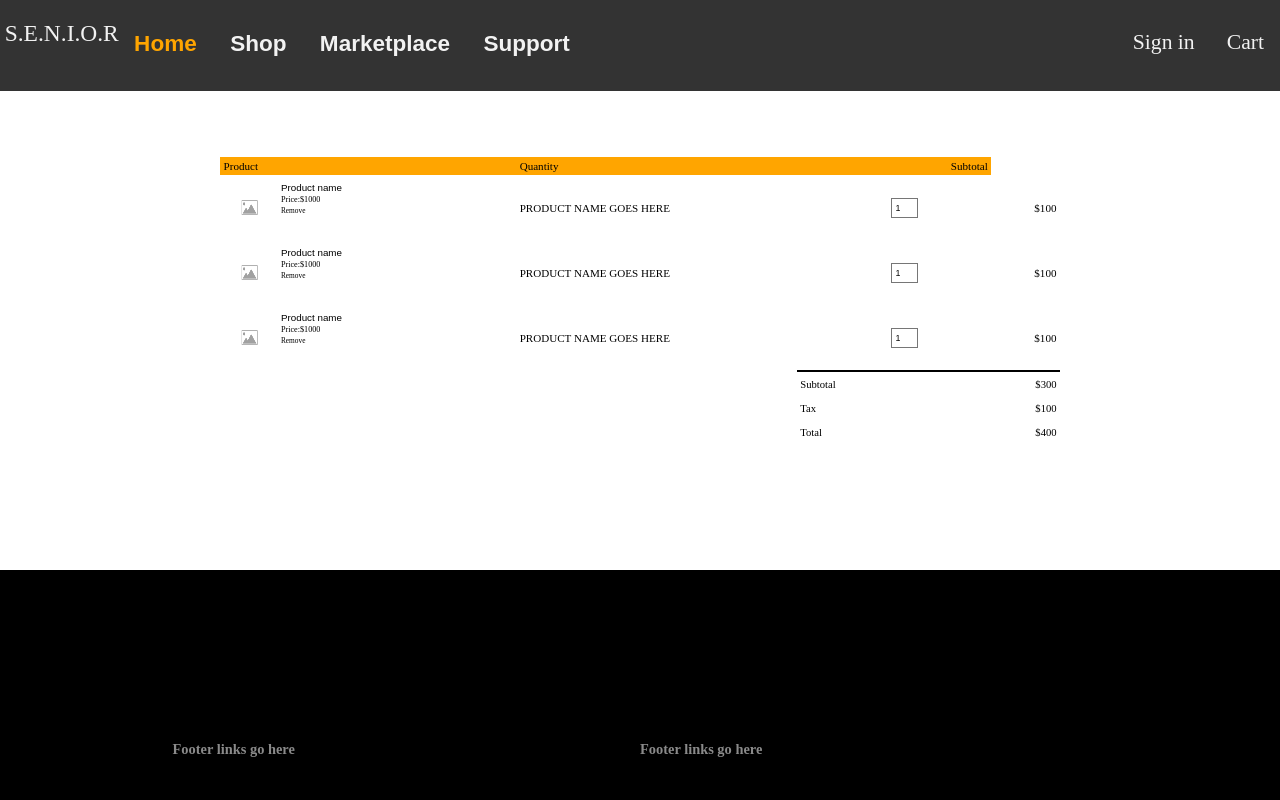
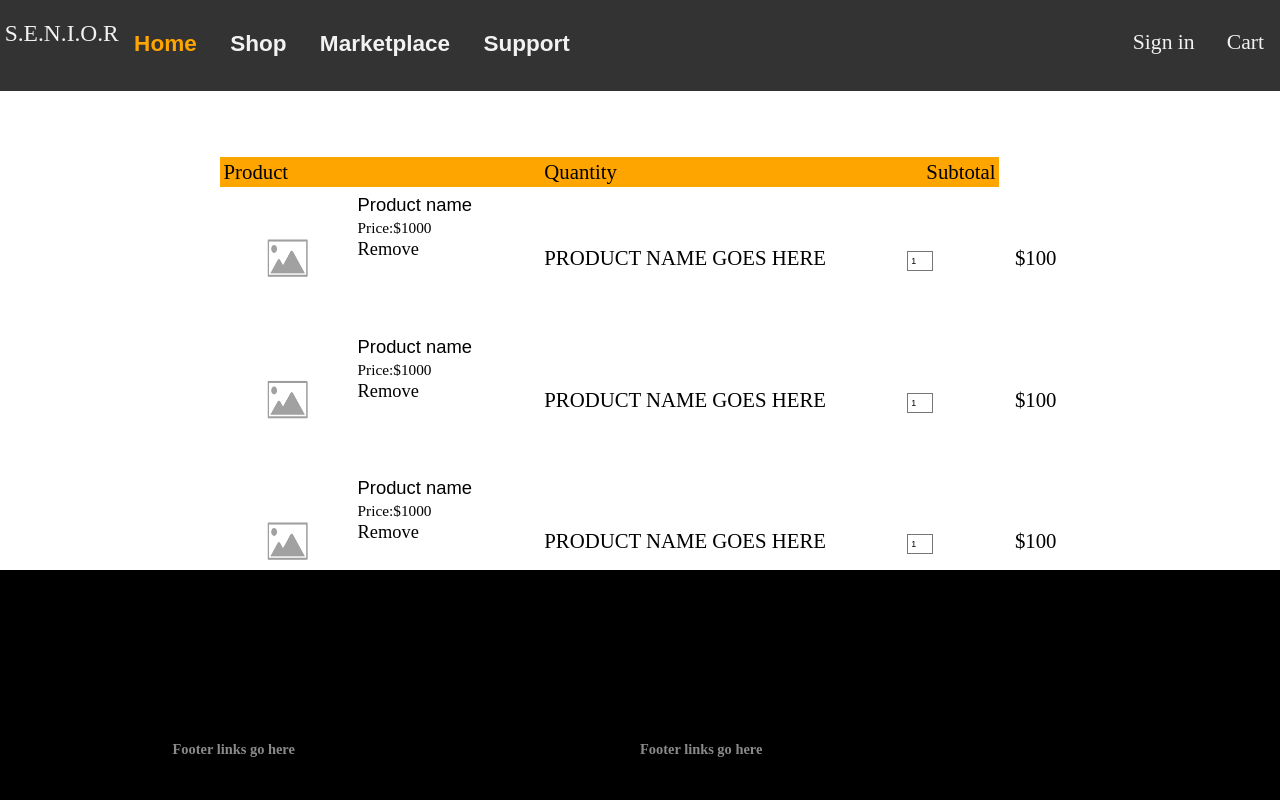
Before and after one commit to turnernator1/E-Commerce-Store-PHP, a PHP site: page /Cart.html in a window 1280 px wide. Run offline with PHP 8.4, Linux system fonts and the light colour scheme.

Commit message:
Cart image and text sizes changed to 30px

```diff
--- a/Styles/styles.css
+++ b/Styles/styles.css
@@ -552,6 +552,11 @@ h3{
 
   }
 
+  .cartimage a{
+    font-size: 30px;
+
+  }
+
   th{
   text-align: left;
   padding: 5px;
@@ -559,11 +564,13 @@ h3{
   background: orange;
   color: black;
   font-weight: normal ;
+  font-size: 30px;
 
   }
 
   td{
     padding: 10px 5px;
+    font-size: 30px;
 
   }
   td input{
@@ -575,8 +582,8 @@ h3{
 
 
   td img {
-  width: 80px;
-  height: 80px;
+  width: 200px;
+  height: 200px;
   margin-right: 10px;
 
   }
@@ -592,6 +599,7 @@ h3{
   border-top: 3px solid black;
   width: 100%;
   max-width: 350px;
+  font-size: 30px;
 
   }
 
```
